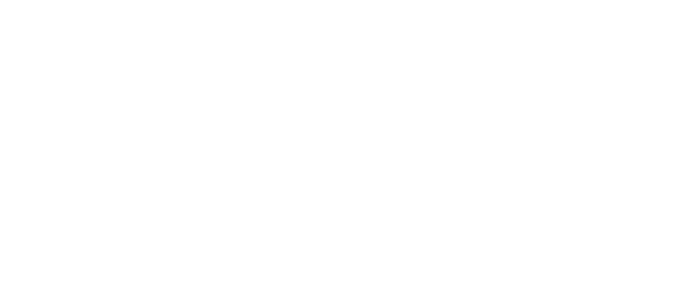
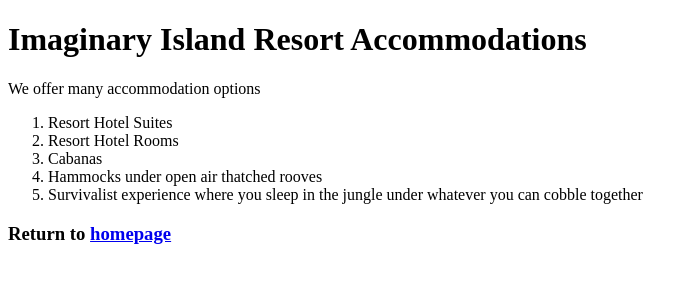
Before and after one commit to HR-Williams/island-resort-webpage, a plain HTML site: page accommodations.html in a window 1280 px wide. Shown: the whole page, without its empty margins (0-697 px from the left). Drawn offline with Linux system fonts and the light colour scheme.

Commit message:
fix accommodations link on index.html and add HTML content to accommodations.html.
Co-authored-by: HR Williams <halrubinwilliams@gmail.com>

```diff
--- a/accommodations.html
+++ b/accommodations.html
@@ -0,0 +1,18 @@
+<!DOCTYPE html>
+<html lang="en">
+<head>
+  <title>Imaginary Island Resort Accommodations</title>
+</head>
+<body>
+  <h1>Imaginary Island Resort Accommodations</h1>
+  <p>We offer many accommodation options</p>
+  <ol>
+    <li>Resort Hotel Suites</li>
+    <li>Resort Hotel Rooms</li>
+    <li>Cabanas</li>
+    <li>Hammocks under open air thatched rooves</li>
+    <li>Survivalist experience where you sleep in the jungle under whatever you can cobble together</li>
+  </ol>
+<h3>Return to <a href="index.html">homepage</a></h3>
+</body>
+</html>
```
Also changed, not shown: index.html (+1 -1 lines).
